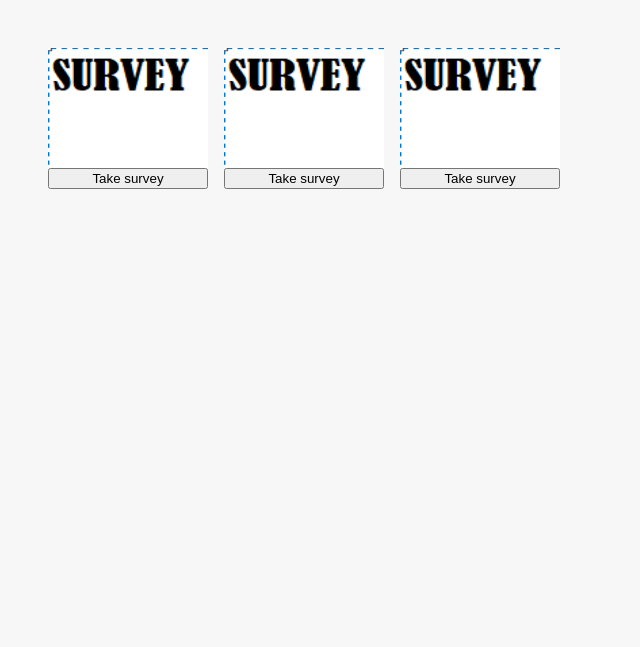
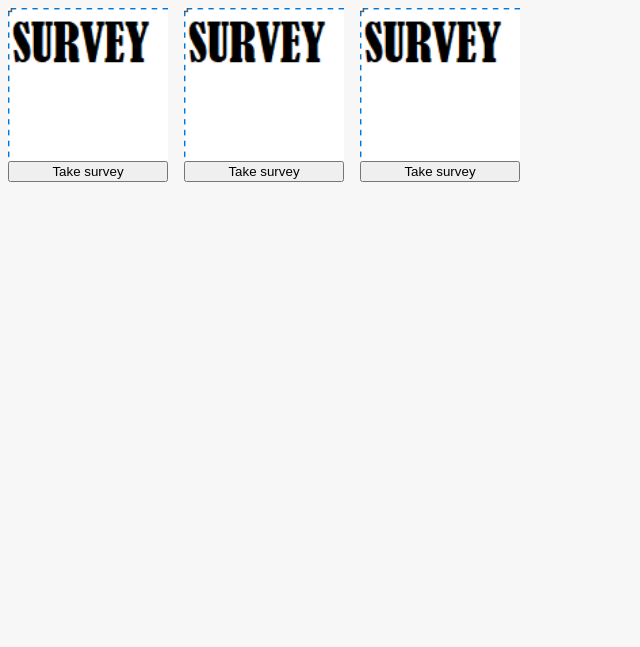
Before and after one commit to Giviko28/Kulaba-App, a PHP site: page /tasks.php in a window 1280 px wide; the page is wider, and only the part inside the window is pictured. Shown: the part 80-727 px from the top of that part, without its empty margins (0-640 px from the left). Run offline with PHP 8.4, Linux system fonts and the light colour scheme; a user stored in the database is signed in; data comes from the database, SQL or seed files in the repository.

Commit message:
Added responsive header + first lines of JS code

```diff
--- /dev/null
+++ b/cssfolder/tasks.css
@@ -0,0 +1,12 @@
+main {
+    display: flex;
+    flex-wrap: wrap;
+    gap: 1em;
+}
+main form {
+    height: 30vh;
+    width: 20vh;
+    display: flex;
+    flex-direction: column;
+    box-sizing: border-box;
+}
--- a/header.php
+++ b/header.php
@@ -18,27 +18,60 @@
     <nav>
         <div class ="wrapper">
             <h1><a href="index.php">KULABA</a></h1>
-            <ul>
+            <ul id ="menu">
                 <li><a href="index.php">Home</a></li>
                 <?php if (isset($_SESSION["userid"]))
-                echo '<li><a href="tasks.php">Tasks</a></li>';
+                echo '<li id="nextPage"><a href="tasks.php">Tasks</a></li>';
                 ?>
                 <li><a href="info.php">Info</a></li>
                 <?php
                     if (isset($_SESSION["userUid"])) {
-                      echo  "<li><a href='profile.php'>Profile</a></li>";
+                      echo  "<li id='nextPage'><a href='profile.php'>Profile</a></li>";
                       if(checkCardPrivilige($conn, $_SESSION["userid"])){
-                        echo "<li><a href='uploadPage.php'>Upload Card</a></li>";
+                        echo "<li id='nextPage'><a href='uploadPage.php'>Upload Card</a></li>";
                       }
                       if(checkTaskPrivilige($conn, $_SESSION["userid"])){
-                        echo "<li><a href='uploadTaskPage.php'>Upload Task</a></li>";
+                        echo "<li id='nextPage'><a href='uploadTaskPage.php'>Upload Task</a></li>";
                       }
-                      echo  "<li><a href='includes/logout.inc.php'>Log Out</a></li>";
+                      echo  "<li id='nextPage'><a href='includes/logout.inc.php'>Log Out</a></li>";
                     } else {
-                        echo "<li><a href='signup.php'>Sign Up</a></li>";
-                        echo "<li><a href='login.php'>Log In</a></li>";
+                        echo "<li id='nextPage'><a href='signup.php'>Sign Up</a></li>";
+                        echo "<li id='nextPage'><a href='login.php'>Log In</a></li>";
                     }
                 ?>
             </ul>
+            <a class ="menuBtn" id = "menuButton"><img src="images/mnu.jpg"></a>
+
         </div>
-    </nav>
+        </nav>
+        <script>
+            const menuButton = document.getElementById('menuButton');
+            const menu = document.getElementById('menu');
+            const nextPage = document.getElementById("nextPage");
+            window.addEventListener('resize', () => {
+                if (window.innerWidth > 500) {
+                    menu.style.display = 'flex'; // Set display to flex when window width is greater than 500px
+                } else {
+                    menu.style.display = 'none'; // Hide the menu when window width is 500px or below
+                }
+            });
+
+            window.addEventListener('load', () => {
+            if (window.innerWidth > 500) {
+                menu.style.display = 'flex'; // Set display to flex on page load if window width is already greater than 500px
+            } else {
+                menu.style.display = 'none'; // Hide the menu on page load if window width is 500px or below
+            }
+            });
+
+            function handleClick() {
+            if (menu.style.display === 'none' || window.innerWidth>500) {
+                menu.style.display = 'flex';
+            } else {
+                menu.style.display = 'none';
+            }
+            }
+
+            nextPage.addEventListener('click', handleClick);
+            menuButton.addEventListener('click', handleClick);
+        </script>
--- a/index.php
+++ b/index.php
@@ -70,5 +70,4 @@
 
 
 </main>
-
 <?php include "footer.php" ?>
--- a/tasks.php
+++ b/tasks.php
@@ -1,60 +1,6 @@
 <?php include "header.php" ?>
-<style>
-    main {
-        display:flex;
-        height:75vh;
-        width:100%;
-        flex-wrap:wrap;
-        gap: 1em;
-        padding-top:5vh;
-        padding-left:5vh;
-        padding-right:5vh;
-    }
-    form {
-        display:flex;
-        flex-direction:column;
-    }
-    form img {
-        height: 15vh;
-        width: 20vh;
-    }
-</style>
-
-
+<link rel="stylesheet" href="cssfolder/tasks.css">
 <main>
-<?php
-/*
-$userid = $_SESSION["userid"];
-$sql = "SELECT * FROM surveys";
-$stmt = $conn->prepare($sql);
-$stmt->execute();
-$result = $stmt->get_result();
-while($row = $result->fetch_assoc()) {
-    $surveyId = $row["id"];
-    $sql = "SELECT * FROM survey_questions WHERE survey_id = ?";
-    $stmt = $conn->prepare($sql);
-    $stmt->bind_param("i", $surveyId);
-    $stmt->execute();
-    $resultQuestions = $stmt->get_result();
-    if($resultQuestions->num_rows>0){
-    $sql = "SELECT * FROM survey_responses WHERE survey_id = ? AND participant_id = ?";
-    $stmt = $conn->prepare($sql);
-    $stmt->bind_param("ii", $surveyId, $userid);
-    $stmt->execute();
-    $resultResp = $stmt->get_result();
-    if($resultResp->num_rows === 0) {
-        echo"
-        <form action ='survey.php' method='POST'>
-            <img src='images/surv.png' alt=''>
-            <input type='hidden' name='survey_id' value = $surveyId>
-            <input type='submit' name ='submit' value='Take survey'>
-        </form>
-        ";
-    }
-    }
-}
-*/
-?>
 <?php
 if(isset($_SESSION["userid"])){
 
```
Also changed, not shown: cssfolder/style.css (+29 -1 lines), images/mnu.jpg (added).
